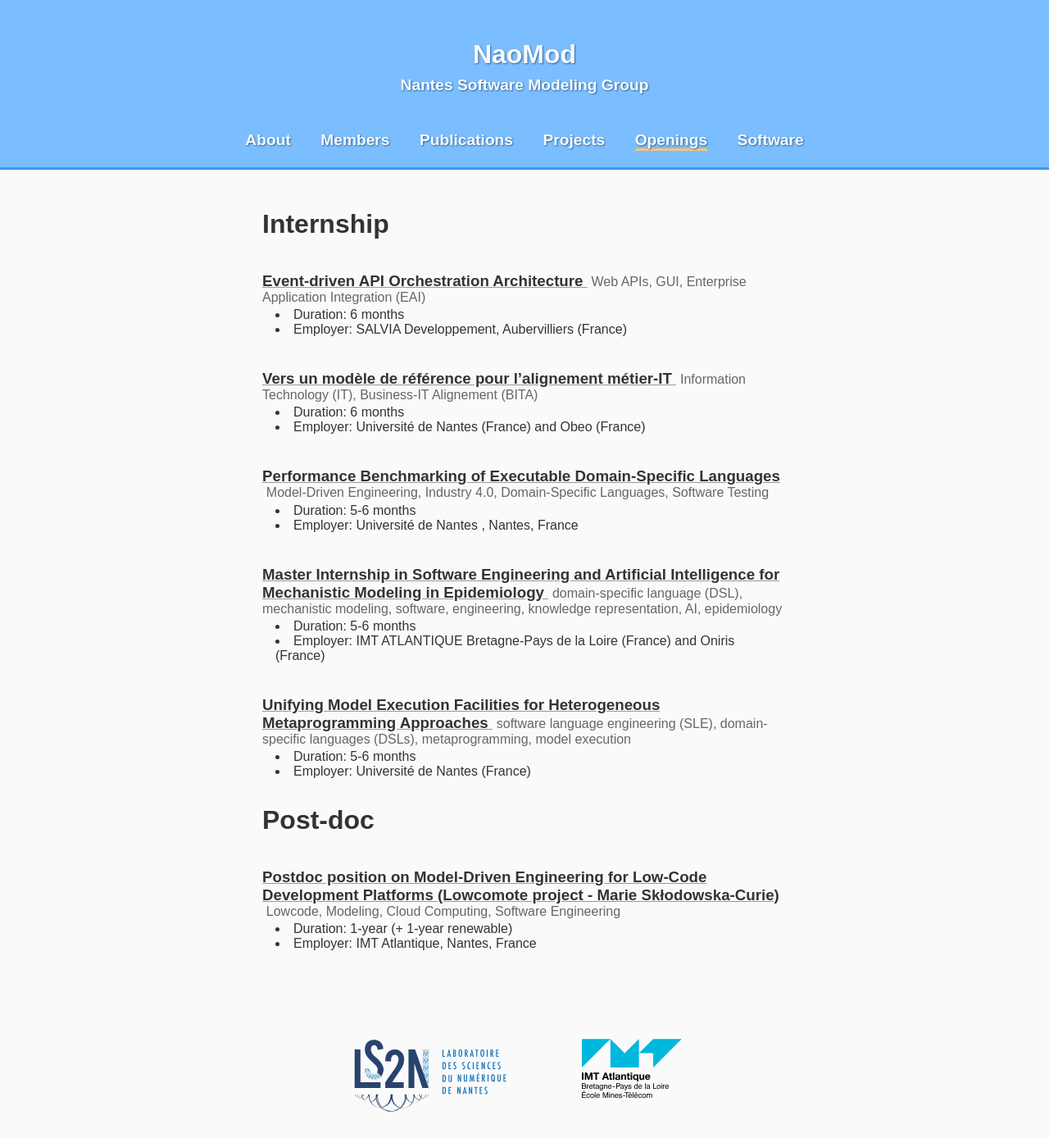
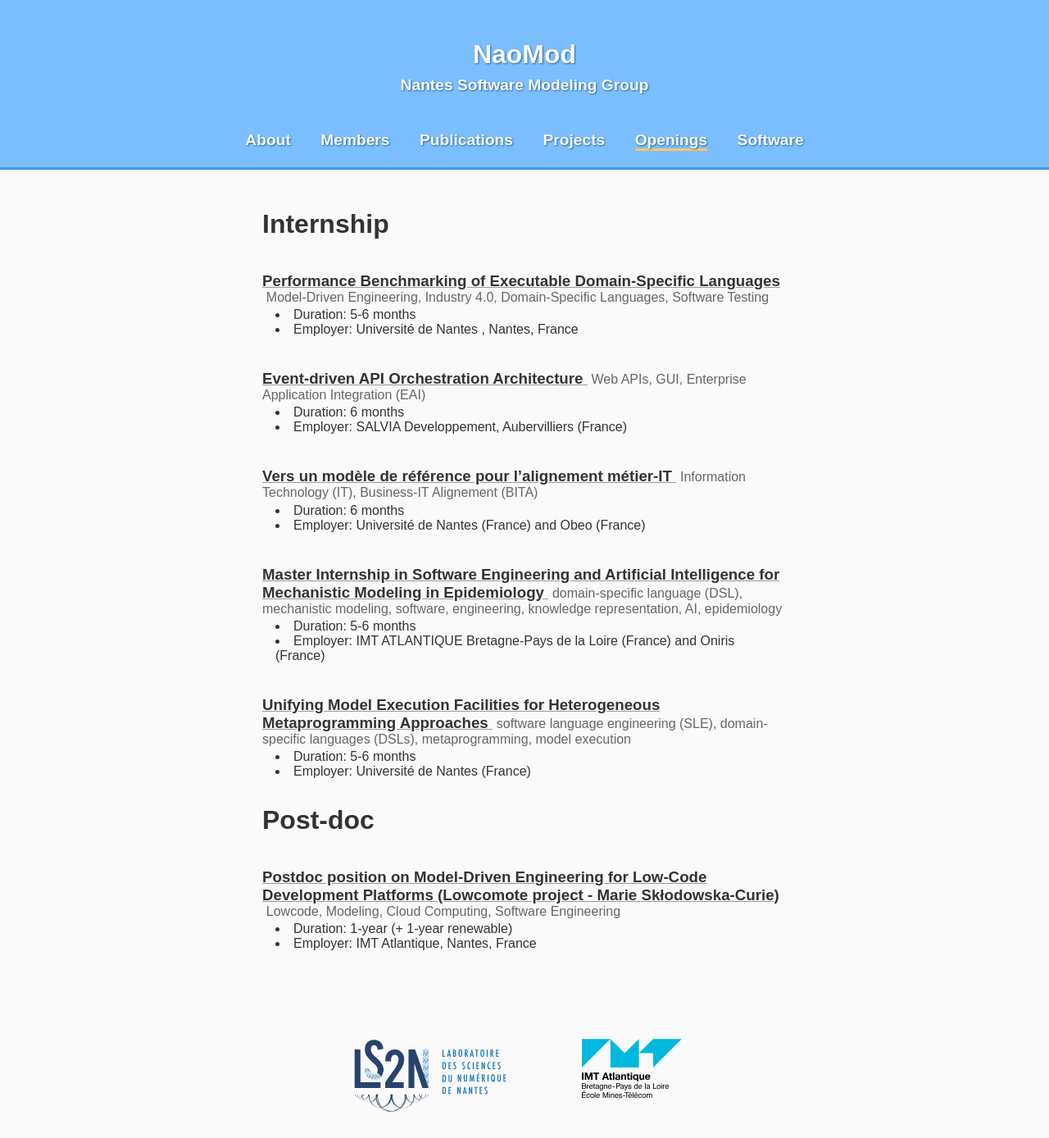
Before and after one commit to NaoMod/naomod.github.io, a Jekyll site: the page built from openings.html, in a window 1280 px wide. Shown: the whole page at 82% size. Built offline with Jekyll 4.4.1, drawn with Linux system fonts in a browser that asks for light colours; some of the changed lines change nothing that is shown.

Commit message:
Small fix

```diff
--- a/openings.html
+++ b/openings.html
@@ -8,6 +8,14 @@ openingtype:
   - Post-doc
 
 openings:
+
+  - title: Performance Benchmarking of Executable Domain-Specific Languages
+    type: Internship
+    duration: 5-6 months
+    employer: Université de Nantes , Nantes, France
+    tags: Model-Driven Engineering, Industry 4.0, Domain-Specific Languages, Software Testing
+    doc: doc/WP2-internship-subject-Master-SoftwareEngineering-V1.1.pdf
+
   - title: Event-driven API Orchestration Architecture
     type: Internship
     duration: 6 months
@@ -21,13 +29,6 @@ openings:
     employer: Université de Nantes (France) and Obeo (France)
     tags: Information Technology (IT), Business-IT Alignement (BITA)
     doc: doc/Modele_reference_BITA.pdf
-
-  - title: Performance Benchmarking of Executable Domain-Specific Languages
-    type: Internship
-    duration: 5-6 months
-    employer: Université de Nantes , Nantes, France
-    tags: Model-Driven Engineering, Industry 4.0, Domain-Specific Languages, Software Testing
-    doc: doc/WP2-internship-subject-Master-SoftwareEngineering-V1.1.pdf
 
   - title: Postdoc position on Model-Driven Engineering for Low-Code Development Platforms (Lowcomote project - Marie Skłodowska‐Curie)
     type: Post-doc
```
